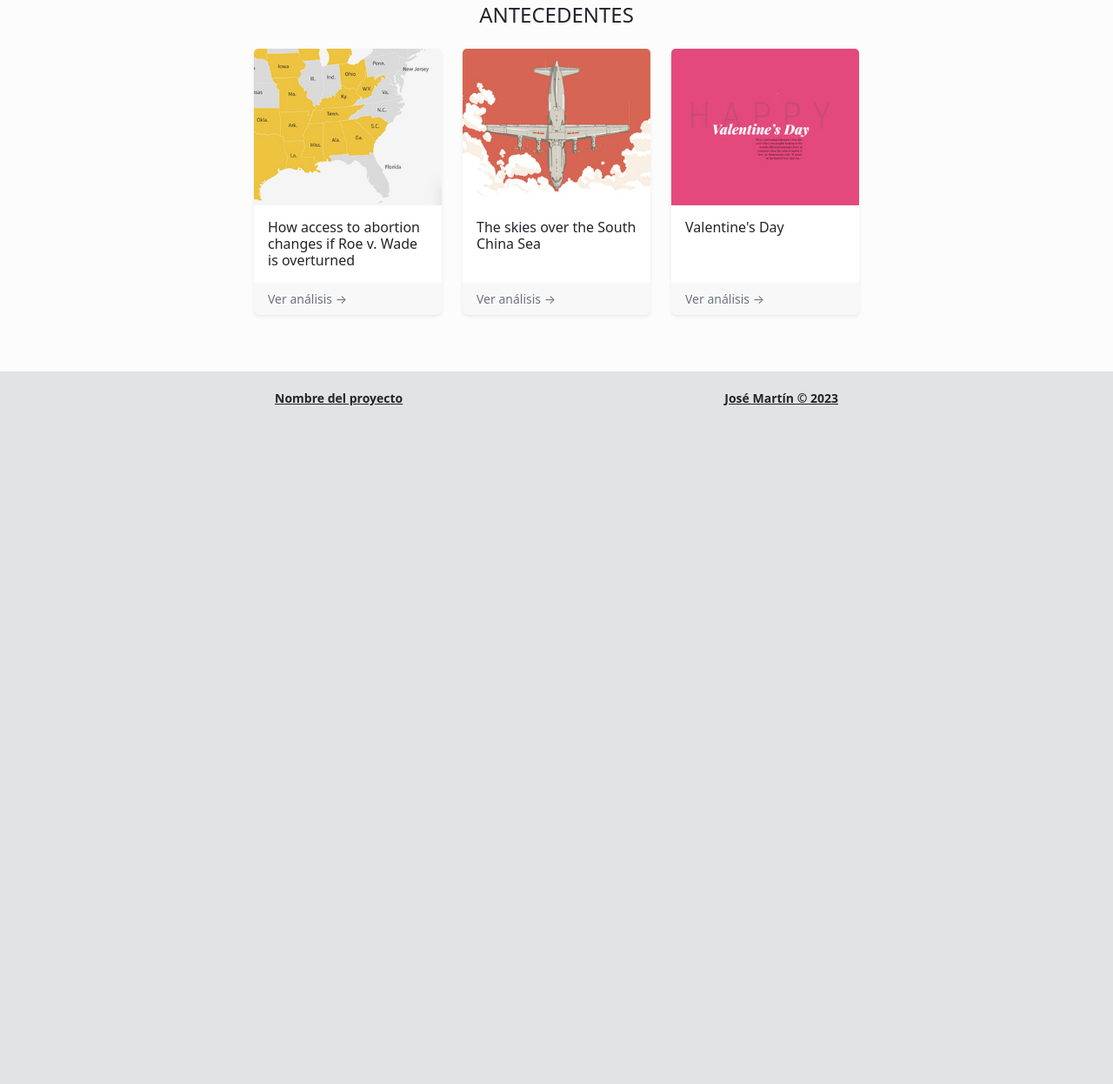
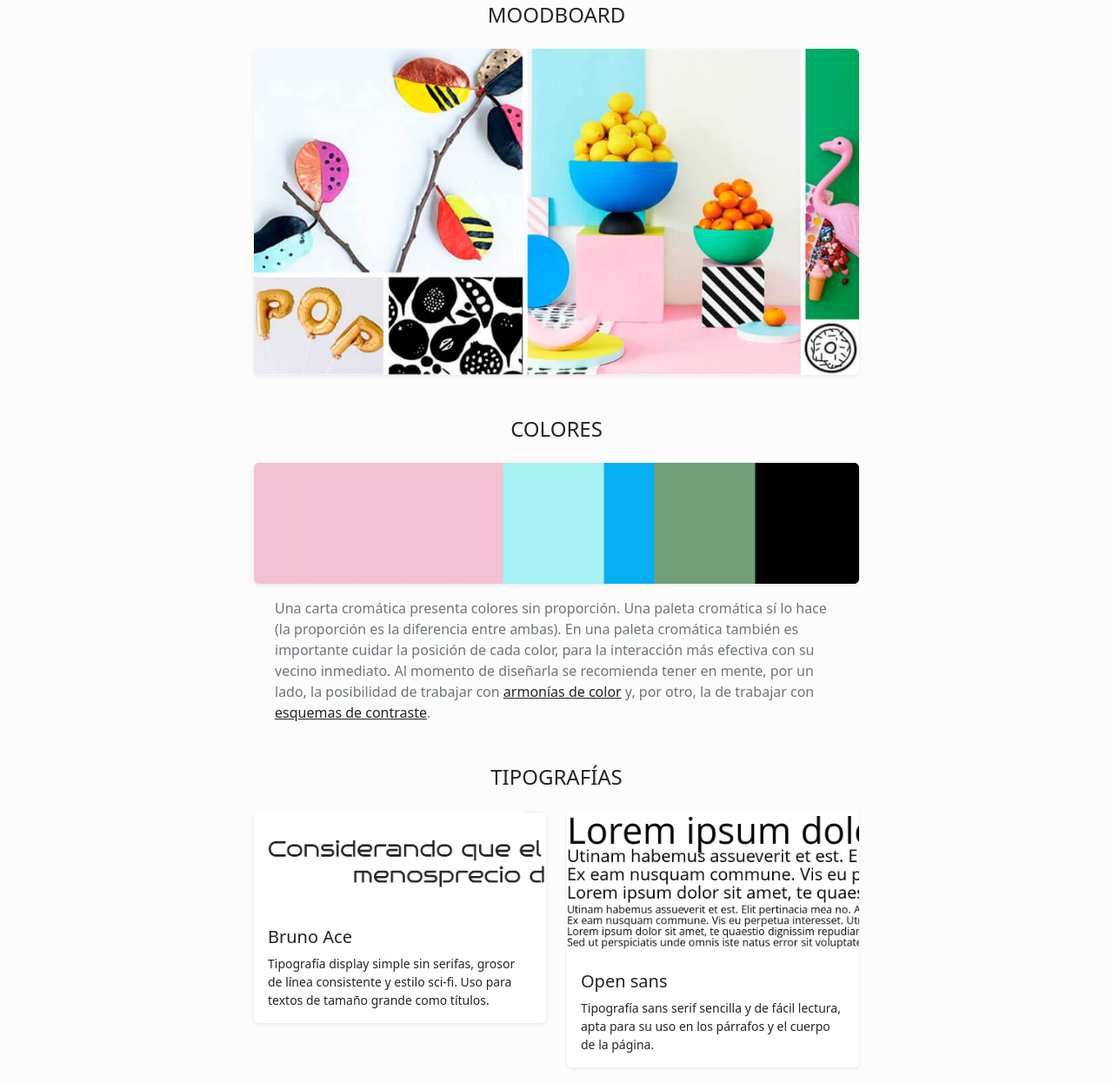
Before and after one commit to JoanMarse/RamoFACO8-9-10, a plain HTML site: page index.html in a window 1280 px wide. Shown: the part 1458-2704 px from the top of the page at 87% size. Before the commit the page ends 1946 px from the top, so only its background shows below. Drawn offline with nearby package versions, Linux system fonts and the light colour scheme.

Commit message:
Clase 10
actualizacion clase 10

```diff
--- a/index.html
+++ b/index.html
@@ -63,7 +63,7 @@
                                 </div>
                             </div>
                             <!--NO MÁS PROTO-PERSONAS-->
-                        </div>
+                      </div>
                     </div>
                 </div>
             </section>
@@ -71,6 +71,44 @@
                 <div class="container">
                     <div class="row">
                         <div class="col-12 py-3">
+                            <h3 class="text-center mt-5 mb-4 fs-4">MOODBOARD</h3>
+                            <img src="img/moodboard.jpg" class="w-100 shadow-sm rounded" alt="Describa el Mood en el Board" />
+                            <h3 class="text-center mt-5 mb-4 fs-4">COLORES</h3>
+                            <!--LA PALETA CROMÁTICA-->
+                            <svg xmlns="http://www.w3.org/2000/svg" viewBox="0 0 100 20" class="shadow-sm mb-3 rounded">
+                                <g id="colores"></g>
+                            </svg>
+                            <p class="mx-4 text-secondary">
+                                Una carta cromática presenta colores sin proporción. Una paleta cromática sí lo hace (la proporción es la diferencia entre ambas). En una paleta cromática también es importante cuidar la posición de cada
+                                color, para la interacción más efectiva con su vecino inmediato. Al momento de diseñarla se recomienda tener en mente, por un lado, la posibilidad de trabajar con
+                                <a href="https://arte.plus/aprende-la-armonia-del-color/" target="_blank">armonías de color</a> y, por otro, la de trabajar con
+                                <a href="https://www.pinturayartistas.com/los-7-contrastes-de-colores-de-johannes-itten/" target="_blank">esquemas de contraste</a>.
+                            </p>
+                            <h3 class="text-center mt-5 mb-4 fs-4">TIPOGRAFÍAS</h3>
+                            <div class="row mt-2 mb-5">
+                                <!-- PRIMERA FUENTE DEBE ESTAR DISPONIBLE EN GOOGLE FONTS-->
+                                <div class="col-md-6 mb-3">
+                                    <div class="card border-0 shadow-sm">
+                                        <img src="img/especimen bruno ace.png" class="card-img-top" alt="Nombre de la tipo" />
+                                        <div class="card-body">
+                                            <h4 class="card-title fs-5">Bruno Ace</h4>
+                                            <p class="card-text small">Tipografía display simple sin serifas, grosor de línea consistente y estilo sci-fi. Uso para textos de tamaño grande como títulos.   </p>
+                                        </div>
+                                    </div>
+                                </div>
+                                <!-- SEGUNDA FUENTE TAMBIÉN DEBE ESTAR DISPONIBLE EN GOOGLE FONTS-->
+                                <div class="col-md-6 mb-3">
+                                    <div class="card border-0 shadow-sm">
+                                        <img src="img/especimen open sans.png" class="card-img-top" alt="Nombre de la tipo" />
+                                        <div class="card-body">
+                                            <h4 class="card-title fs-5">Open sans</h4>
+                                            <p class="card-text small">Tipografía sans serif sencilla y de fácil lectura, apta para su uso en los párrafos y el cuerpo de la página.</p>
+                                        </div>
+                                    </div>
+                                </div>
+                                <!-- NO MÁS GOOGLE FONTS-->
+                                <div class="clearfix"></div>
+                            </div>
                             <h3 class="text-center mt-5 mb-4 fs-4">ANTECEDENTES</h3>
                             <div class="row row-cols-1 row-cols-sm-3 g-4 pb-5" id="antecedentes"></div>
                         </div>
@@ -83,7 +121,7 @@
                 <div class="row py-3">
                     <div class="col-12">
                         <p class="d-flex justify-content-between small py-1 px-4 m-0">
-                            <a href="index.html" class="fw-bold">Nombre del proyecto</a>
+                            <a href="index.html" class="fw-bold">Metallurgy Aeronautics N</a>
                             <a href="#" class="fw-bold">José Martín © 2023</a>
                         </p>
                     </div>
@@ -91,6 +129,15 @@
             </div>
         </footer>
         <script>
+            // Reemplaza los colores dentro del paréntesis cuadrado, respetando las comillas.
+            // Si necesitas que un color ocupe más espacio en la paleta: debes repetirlo.
+            var colores = ["#F2C2D4", "#F2C2D4", "#F2C2D4", "#F2C2D4", "#F2C2D4", "#A7F2F2", "#A7F2F2", "#05AFF2", "#709f78", "#709f78", "#000000", "#000000"];
+            // No reemplaces nada de lo que sigue.
+            var n = colores.length;
+            var w = 100 / n;
+            for (var x = 0; x < n; x++) {
+                document.getElementById("colores").innerHTML += '<rect width="' + w + '" height="20" x="' + x * w + '" y="0" fill="' + colores[x] + '" stroke="' + colores[x] + '"/>';
+            }
             document.querySelectorAll("a").forEach((a) => a.classList.add("link-dark"));
             var datos = [
                 {
```
Also changed, not shown: img/especimen bruno ace.png (added), img/especimen open sans.png (added), 1 other file.
